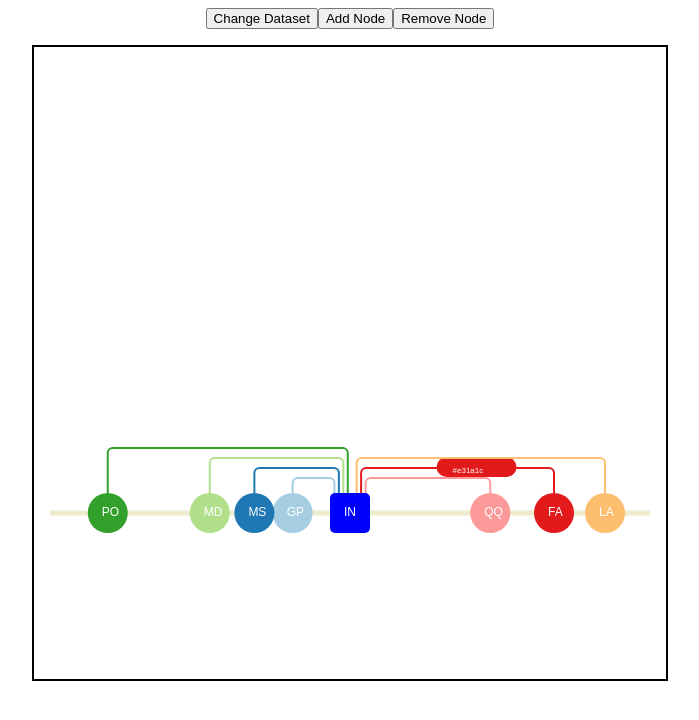
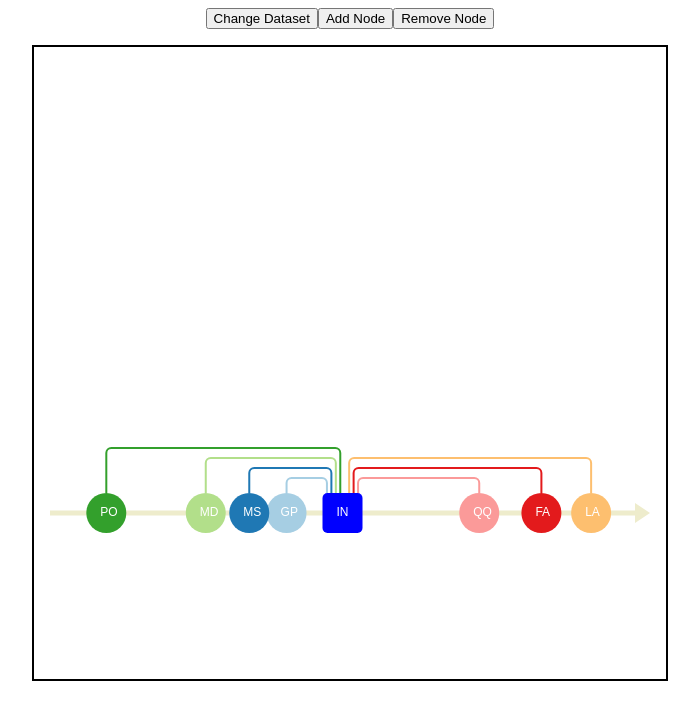
Before and after one commit to Shravankumarkarnati/spamer, a React (Create React App) app: page / in a window 1280 px wide. Shown: the top 720 px of the page, without its empty margins (290-989 px from the left). Built offline with nearby package versions, Linux system fonts and the light colour scheme.

Commit message:
arrow head

```diff
--- a/src/App.tsx
+++ b/src/App.tsx
@@ -7,7 +7,8 @@ import {
   nodes1,
   nodes2,
   initial_axis_positions,
-  initial_svg_dimensions
+  initial_svg_dimensions,
+  ARROW_HEAD_BUFFER_X
 } from "./constants";
 
 import { generateNode } from "./generateNode";
@@ -39,7 +40,7 @@ export default function App() {
   useEffect(() => {
     if (svgRef.current) {
       setSvgDimensions({
-        x: svgRef.current.clientWidth,
+        x: svgRef.current.clientWidth - ARROW_HEAD_BUFFER_X,
         y: svgRef.current.clientHeight
       });
       setAxisPositions({
@@ -48,7 +49,7 @@ export default function App() {
           y: svgRef.current.clientHeight * 0.75
         },
         end: {
-          x: svgRef.current.clientWidth,
+          x: svgRef.current.clientWidth - ARROW_HEAD_BUFFER_X,
           y: svgRef.current.clientHeight * 0.75
         }
       });
--- a/src/Connect.tsx
+++ b/src/Connect.tsx
@@ -64,7 +64,7 @@ export const Connect = ({
   return (
     <svg>
       <path d={pathD} fill="none" stroke={color} strokeWidth={2} />
-      {color === "#e31a1c" && (
+      {/* {color === "#e31a1c" && (
         <>
           <rect
             x={horizontalLength / 2 + pivotHead - 16}
@@ -83,7 +83,7 @@ export const Connect = ({
             {color}
           </text>
         </>
-      )}
+      )} */}
     </svg>
   );
 };
--- a/src/XAxis.tsx
+++ b/src/XAxis.tsx
@@ -1,5 +1,6 @@
 import React from "react";
 import { AxisPositions } from "./App";
+import { ARROW_HEAD_BUFFER_Y, ARROW_HEAD_BUFFER_X } from "./constants";
 
 export interface Props {
   positions: AxisPositions;
@@ -11,7 +12,12 @@ export const XAxis = ({
     end: { x: x2, y: y2 }
   }
 }: Props) => {
+  const arrowHeadPoints = `${x2},${y1 - ARROW_HEAD_BUFFER_Y} ${x2},${
+    y2 + ARROW_HEAD_BUFFER_Y
+  } ${x2 + ARROW_HEAD_BUFFER_X},${y1}`;
+
   return (
+    <g>
       <line
         id="popDef-timeline-line"
         stroke="#eeeccc"
@@ -21,5 +27,7 @@ export const XAxis = ({
         y1={y1}
         y2={y2}
       />
+      <polygon points={arrowHeadPoints} fill="#eeeccc" />
+    </g>
   );
 };
--- a/src/constants.ts
+++ b/src/constants.ts
@@ -2,6 +2,8 @@ export const NODE_TEXT_FONT_SIZE = 12;
 export const NODE_RADIUS = 20;
 export const CONNECT_STEP_GUTTER = 10;
 export const CONNECT_ARC_RADIUS = 5;
+export const ARROW_HEAD_BUFFER_X = 15;
+export const ARROW_HEAD_BUFFER_Y = 10;
 
 export const nodes1 = [
   { text: "jk", daysFromPivot: -3, drawArrow: true },
```
Lines whose indentation alone changed are shown as unchanged.
